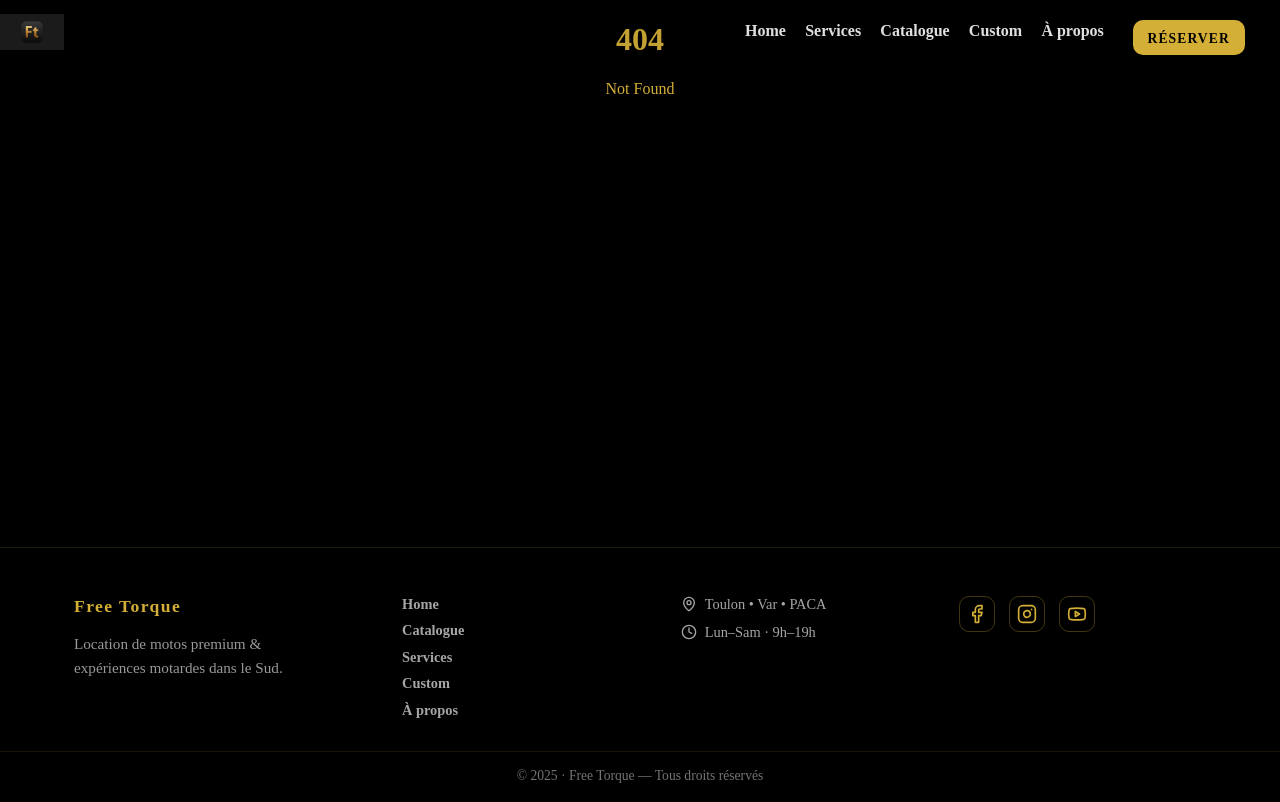
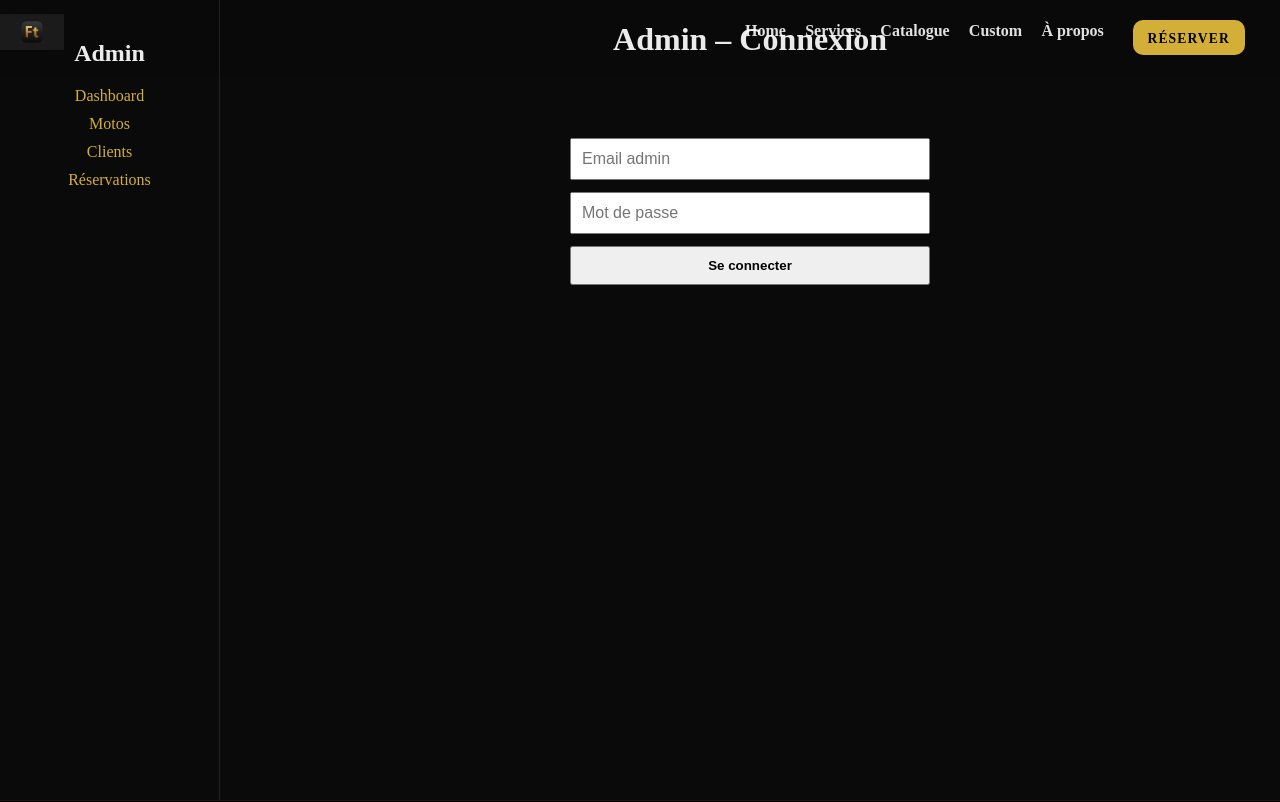
Before and after one commit to flxx-ji/ryd-front, a SvelteKit app: page /admin/login in a window 1280 px wide. Before the commit this address had no page. Shown: the top 802 px of the page. Built offline with nearby package versions, Linux system fonts and the light colour scheme; sample sign-in values are in the browser's storage.

Commit message:
feat(admin): auth admin JWT + login frontend + CRUD motos pret

```diff
--- /dev/null
+++ b/src/routes/admin/+layout.svelte
@@ -0,0 +1,46 @@
+<script>
+  import { adminToken } from '../../stores/auth';
+  import { goto } from '$app/navigation';
+
+  $: if (!$adminToken) {
+    goto('/admin/login');
+  }
+</script>
+
+<div class="admin-layout">
+  <aside>
+    <h2>Admin</h2>
+    <nav>
+      <a href="/admin">Dashboard</a>
+      <a href="/admin/motos">Motos</a>
+      <a href="/admin/clients">Clients</a>
+      <a href="/admin/reservations">Réservations</a>
+    </nav>
+  </aside>
+
+  <main>
+    <slot />
+  </main>
+</div>
+
+<style>
+  .admin-layout {
+    display: grid;
+    grid-template-columns: 220px 1fr;
+    min-height: 100vh;
+    background: #0a0a0a;
+    color: white;
+  }
+
+  aside {
+    border-right: 1px solid #222;
+    padding: 20px;
+  }
+
+  nav a {
+    display: block;
+    margin: 10px 0;
+    color: #d4af37;
+    text-decoration: none;
+  }
+</style>
--- /dev/null
+++ b/src/routes/admin/login/+page.svelte
@@ -0,0 +1,88 @@
+<script>
+  import { adminToken } from '../../../stores/auth';
+  import { goto } from '$app/navigation';
+
+  let email = '';
+  let password = '';
+  let error = '';
+  let loading = false;
+
+  async function login() {
+    error = '';
+    loading = true;
+
+    try {
+      const res = await fetch(
+        `${import.meta.env.VITE_PUBLIC_API_URL2}/api/admin/login`,
+        {
+          method: 'POST',
+          headers: { 'Content-Type': 'application/json' },
+          body: JSON.stringify({ email, password })
+        }
+      );
+
+      const data = await res.json();
+
+      if (!res.ok) {
+        throw new Error(data.message || 'Erreur de connexion');
+      }
+
+      adminToken.set(data.token);
+      goto('/admin');
+    } catch (err) {
+      error = err.message;
+    } finally {
+      loading = false;
+    }
+  }
+</script>
+
+<h1>Admin – Connexion</h1>
+
+<form on:submit|preventDefault={login}>
+  <input
+    type="email"
+    placeholder="Email admin"
+    bind:value={email}
+    required
+  />
+
+  <input
+    type="password"
+    placeholder="Mot de passe"
+    bind:value={password}
+    required
+  />
+
+  {#if error}
+    <p class="error">{error}</p>
+  {/if}
+
+  <button disabled={loading}>
+    {loading ? 'Connexion…' : 'Se connecter'}
+  </button>
+</form>
+
+<style>
+  form {
+    max-width: 360px;
+    margin: 80px auto;
+    display: flex;
+    flex-direction: column;
+    gap: 12px;
+  }
+
+  input {
+    padding: 10px;
+    font-size: 1rem;
+  }
+
+  button {
+    padding: 10px;
+    font-weight: 700;
+  }
+
+  .error {
+    color: crimson;
+  }
+</style>
--- /dev/null
+++ b/src/stores/auth.js
@@ -0,0 +1,19 @@
+import { writable } from 'svelte/store';
+
+// token admin (JWT)
+export const adminToken = writable(
+  typeof localStorage !== 'undefined'
+    ? localStorage.getItem('adminToken')
+    : null
+);
+
+// synchronisation avec localStorage
+adminToken.subscribe((value) => {
+  if (typeof localStorage === 'undefined') return;
+
+  if (value) {
+    localStorage.setItem('adminToken', value);
+  } else {
+    localStorage.removeItem('adminToken');
+  }
+});
```
Also changed, not shown: src/routes/admin/+page.svelte (added, +29 -0 lines), src/routes/admin/motos/+page.svelte (added, +30 -0 lines), src/routes/admin/motos/[id]/+page.svelte (added), src/routes/admin/motos/new/+page.svelte (added).
